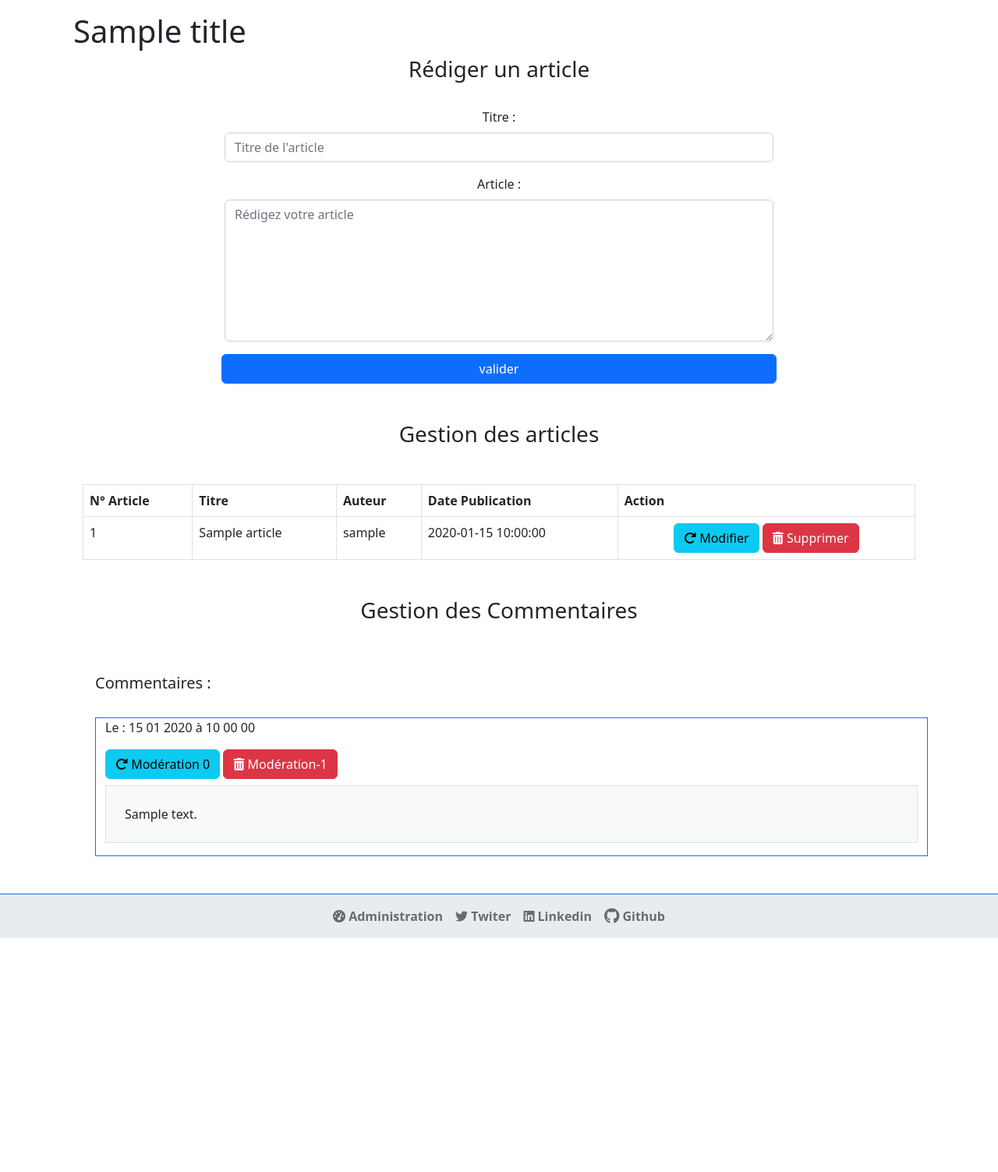
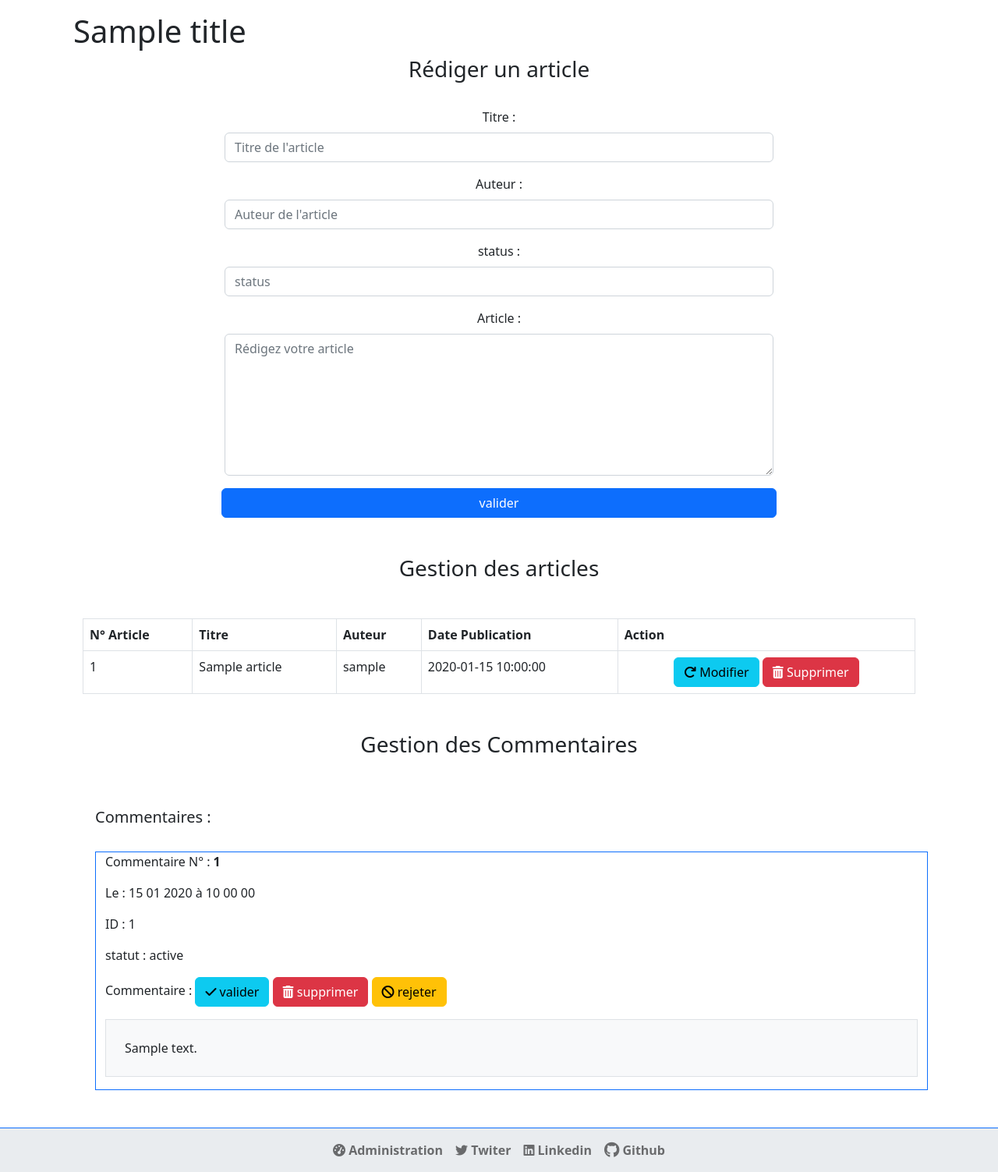
Before and after one commit to davidg-34/blog-oc, a PHP site: template src/templates/administration.html.twig in a window 1280 px wide. Shown: the part 71-1574 px from the top of the page at 78% size. Before the commit the page ends 1274 px from the top, so only its background shows below. Run offline with PHP 8.4, Linux system fonts and the light colour scheme; the template is opened without the code that fills it: most values are stand-ins (such as "Sample title", 1, 10 or a date in 2020); some libraries are stand-ins or nearby versions.

Commit message:
manage status

```diff
--- a/index.php
+++ b/index.php
@@ -43,9 +43,11 @@ $router->get('/blogMvc/administration', 'Admin#index');
 $router->post('/blogMvc/administration', 'Admin#index');
 
 // Routes mise à jour et suppression d'un article dans le tableau de bord
+$router->post('/blogMvc/administration/posts/:id/edit', 'Admin#index');
 $router->get('/blogMvc/administration/posts/:id/edit', 'Admin#edit');
-$router->post('/blogMvc/administration/posts/:id/edit', 'Admin#index');
 $router->get('/blogMvc/administration/posts/:id/delete', 'Admin#delete');
+$router->get('/blogMvc/administration/posts/:id/reject', 'Admin#reject');
+
 
 
 // Routes messagerie contact
--- a/src/templates/administration.html.twig
+++ b/src/templates/administration.html.twig
@@ -21,6 +21,18 @@
               <label for="title" class="form-label" class="col-4">Titre :</label>
               <div class="">
                 <input type="text" name="title" value="{{article.title}}" class="form-control required" id="title" placeholder="Titre de l'article">
+              </div>
+            </div>
+            <div class="mb-3 col-8">
+              <label for="title" class="form-label" class="col-4">Auteur :</label>
+              <div class="">
+                <input type="text" name="username" value="{{article.username}}" class="form-control required" id="username" placeholder="Auteur de l'article">
+              </div>
+            </div>
+            <div class="mb-3 col-8">
+              <label for="title" class="form-label" class="col-4">status :</label>
+              <div class="">
+                <input type="text" name="status" value="{{article.status}}" class="form-control required" id="status" placeholder="status">
               </div>
             </div>
             <div class="mb-3 col-8">
@@ -54,12 +66,12 @@
           {% for article in articles %}
           <tbody>
             <tr>
-              <td>{{article.id}}</td>
+              <td>{{ article.id }}</td>
               <td>{{ article.title }}</td>
               <td>{{ article.username }}</td>
               <td>{{ article.created }}</td>
               <td class="text-center">
-                <a class="btn btn-info operation" href="/blogMvc/administration/posts/{{article.id}}/edit"><i class="fas fa-redo"></i> Modifier</a>
+                <a class="btn btn-info operation" href="/blogMvc/administration/posts/{{ article.id}}/edit"><i class="fas fa-redo"></i> Modifier</a>
                 <a class="btn btn-danger operation" href="/blogMvc/administration/posts/{{article.id}}/delete"><i class="fas fa-trash-alt"></i> Supprimer</a>
               </td>
             </tr>
@@ -77,9 +89,16 @@
       <h5 class = p-3>Commentaires : </h5>
         {% for comment in comments %}
         <div class="container m-3 border border-primary">
+          <p> Commentaire N° :<b> {{ loop.revindex }} </b> </p>
           <p class="card-text text-justify">Le : {{ comment.created|date("d m Y à H i s") }}</p>
-          <a class="btn btn-info operation" href="/blogMvc/administration/posts/{{article.id}}/edit"><i class="fas fa-redo"></i> Modération 0</a>
-          <a class="btn btn-danger operation" href="/blogMvc/administration/posts/{{article.id}}/delete"><i class="fas fa-trash-alt"></i> Modération-1</a>
+          <p class="card-text">ID : {{ comment.id }}</p>
+          <p class="card-text">statut : {{ comment.status }}</p>
+          <p class="card-text">Commentaire :
+          {# <a class="btn btn-info operation" href="/blogMvc/administration/posts/{{comment.id}}/editComment"><i class="fa fa-check" aria-hidden="true"></i> valider</a> #}
+          <a class="btn btn-info operation" href="/blogMvc/administration/posts/{{comment.id}}/edit"><i class="fa fa-check" aria-hidden="true"></i> valider</a>
+          <a class="btn btn-danger operation" href="/blogMvc/administration/posts/{{comment.id}}/delete"><i class="fas fa-trash-alt"></i> supprimer</a>
+          <a class="btn btn-warning operation" href="/blogMvc/administration/posts/{{comment.id}}/reject"><i class="fa-solid fa-ban"></i> rejeter</a>
+          </p>
           <p class="bg-light border border-dark-subtle p-4 mt-2">{{comment['content']}}</p>
         </div>
         {% endfor %}
--- a/src/templates/home.html.twig
+++ b/src/templates/home.html.twig
@@ -28,13 +28,13 @@
     <div class="article card  mx-2 my-2 col-xs-6 col-sm-9 col-md-9 col-lg-4 col-xl-5 border border-primary">
       <div class="card-body">
         <h4 class="card-title">{{article.title}}</h4>
-        <p class="card-text text-justify">{{ article.content|u.truncate(10, '...') }}</p>
+        <p class="card-text text-justify">{{ article.content|u.truncate(50, '...') }}</p>
 
         <p class="cart-text text-justify"><strong>Email :</strong> {{article.email}}
         <p class="cart-text text-justify"><strong>Auteur :</strong> {{article.username}}
 
         <p class="card-text text-justify"><span style="color: blue">Date publication : </span></br>{{ article.created|date("d m Y à H i s") }}</p>
-        <a href="/blogMvc/posts/{{article.id}}" class="btn btn-secondary">Voir l'article</a>
+        <a href="/blogMvc/posts/{{article.id}}" class="btn btn-primary">Voir l'article</a>
       </div>
     </div>
 
```
Also changed, not shown: src/Controllers/AdminController.php (+43 -23 lines), src/Controllers/PostsController.php (+2 -6 lines), src/Models/Post.php (+51 -29 lines), src/Models/User.php (+18 -1 lines), src/templates/post.html.twig (+5 -3 lines).
